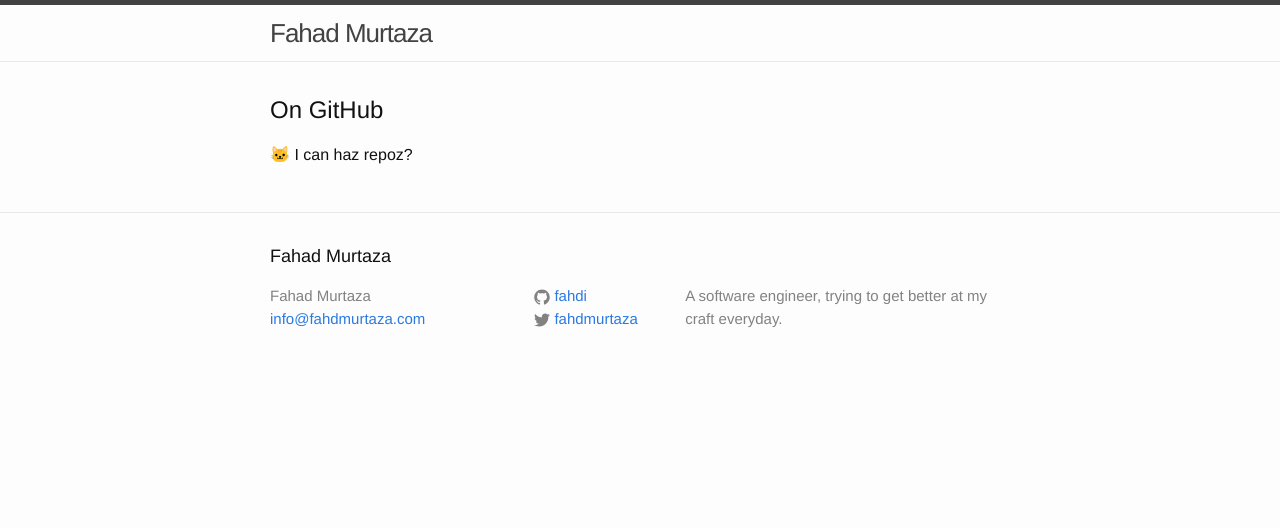
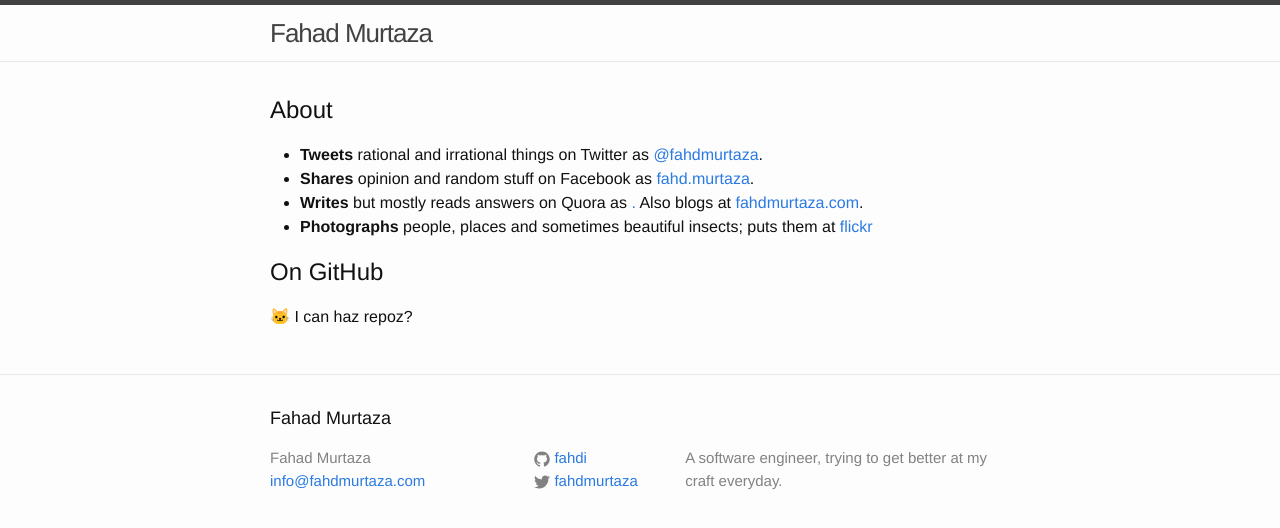
Before and after one commit to fahdi/fahdi.github.io, a Jekyll site: the page built from index.md, in a window 1280 px wide. Shown: the top 528 px of the page. Built offline with Jekyll 4.4.1, drawn with Linux system fonts in a browser that asks for light colours; nearby versions of some CDN libraries.

Commit message:
Adding about section

```diff
--- a/_config.yml
+++ b/_config.yml
@@ -21,18 +21,30 @@
 url: "" # the base hostname & protocol for your site, e.g. http://example.com
 twitter_username: fahdmurtaza
 github_username:  fahdi
+facebook_username:  fahd.murtaza
+
+flickr:
+  name: flickr
+  url: https://www.flickr.com/photos/fahdmurtaza/
+
+blog:
+  url: http://fahdmurtaza.com
+  name: fahdmurtaza.com
+
+github:
+  user: fahdi
+  repo_count: 90
+  show_profile_link: false
+
+about:
+  showMe: true
+
 
 # Build settings
 markdown: kramdown
 theme: minima
 gems:
   - jekyll-feed
-
-github:
-  user: fahdi
-  repo_count: 90
-  show_profile_link: false
-
 
 # Exclude from processing.
 # The following items will not be processed, by default. Create a custom list
--- /dev/null
+++ b/_includes/about.html
@@ -0,0 +1,25 @@
+{% if site.about.showMe %}
+<section>
+  <h2>About</h2>
+  <div id="about">
+    <ul>
+      <li>
+        <b>Tweets</b> rational and irrational things on Twitter as <a href="http://www.twitter.com/{{site.twitter_username}}">@{{site.twitter_username}}</a>.
+      </li>
+
+      <li>
+        <b>Shares</b> opinion and random stuff on Facebook as <a href="http://www.facebook.com/{{site.facebook_username}}">{{site.facebook_username}}</a>.
+      </li>
+
+      <li>
+      	<b>Writes</b> but mostly reads answers on Quora as <a href="https://www.quora.com/{{site.quora_username}}">{{site.quora_username}}.</a> Also blogs at <a href="{{site.blog.url}}">{{site.blog.name}}</a>.
+      </li>
+
+      <li>
+      	<b>Photographs</b> people, places and sometimes beautiful insects; puts them at <a href="{{site.flickr.url}}">{{site.flickr.name}}</a>
+      </li>
+
+    </ul>
+  </div>
+</section>
+{% endif %}
--- a/_layouts/home.html
+++ b/_layouts/home.html
@@ -10,6 +10,7 @@
     <div class="page-content">
       <div class="wrapper">
         {{ content }}
+        {% include about.html %}
         {% include github.html %}
       </div>
     </div>
```
